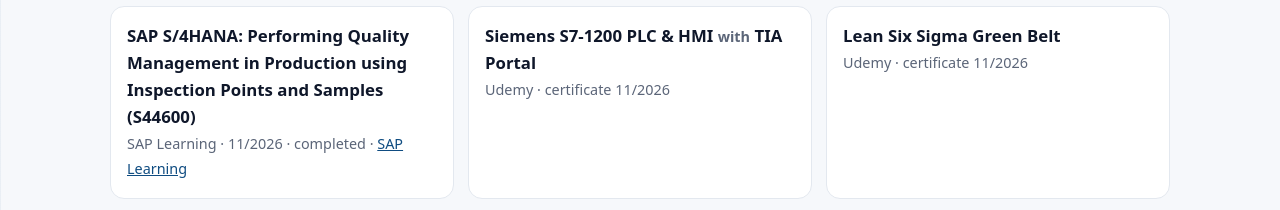
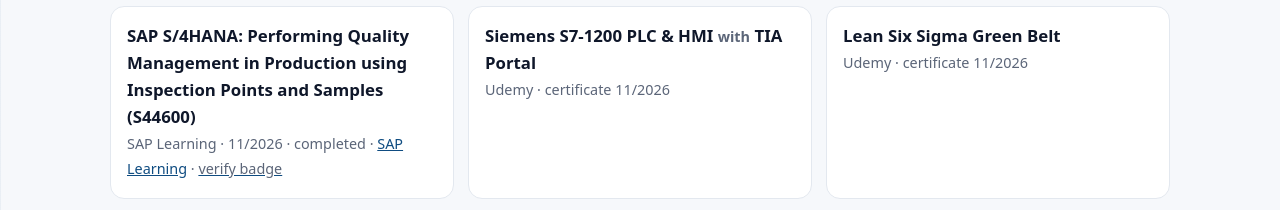
Before and after one commit to AssemRyan/assemryan.github.io, a plain HTML site: page index.html in a window 1280 px wide. Shown: the part 4361-4571 px from the top of the page. Drawn offline with Linux system fonts and the light colour scheme.

Commit message:
Add SAP QM badge verification link

```diff
--- a/index.html
+++ b/index.html
@@ -255,7 +255,7 @@ gtag('js',new Date());gtag('config','G-WM2GZEQRBH',{anonymize_ip:true});
     <div class="fact"><b>MittelstandsMAKERTHON NRW – <span class="en">3rd place</span><span class="de">3. Platz</span></b><span><span class="en">Team, surgical robotics concept · In|Die RegionWestfalen · 02/2026 · </span><span class="de">Team, Konzept Chirurgierobotik · In|Die RegionWestfalen · 02/2026 · </span><a href="#projects" data-open="p-gripper"><span class="en">View project</span><span class="de">Projekt ansehen</span></a></span></div>
     <div class="fact"><b>SAP S/4HANA: Exploring Business Processes in Production Planning (S42010)</b><span>SAP Learning · 11/2026 · <span class="en">completed</span><span class="de">abgeschlossen</span> · <a href="https://learning.sap.com/courses/exploring-business-processes-in-sap-s-4hana-production-planning" target="_blank" rel="noopener"><span class="en">Course</span><span class="de">Kurs</span></a></span></div>
     <div class="fact"><b>SAP S/4HANA: Exploring Production Planning</b><span>Demand Management, MRP Live, pMRP, DDMRP, PP/DS · SAP Learning · 11/2026 · <span class="en">completed</span><span class="de">abgeschlossen</span> · <a href="https://learning.sap.com/courses/exploring-production-planning-in-sap-s-4hana" target="_blank" rel="noopener"><span class="en">Course</span><span class="de">Kurs</span></a></span></div>
-    <div class="fact"><b>SAP S/4HANA: Performing Quality Management in Production using Inspection Points and Samples (S44600)</b><span>SAP Learning · 11/2026 · <span class="en">completed</span><span class="de">abgeschlossen</span> · <a href="https://learning.sap.com/courses/performing-quality-management-in-production-using-inspection-points-and-samples" target="_blank" rel="noopener">SAP Learning</a></span></div>
+    <div class="fact"><b>SAP S/4HANA: Performing Quality Management in Production using Inspection Points and Samples (S44600)</b><span>SAP Learning · 11/2026 · <span class="en">completed</span><span class="de">abgeschlossen</span> · <a href="https://learning.sap.com/courses/performing-quality-management-in-production-using-inspection-points-and-samples" target="_blank" rel="noopener">SAP Learning</a> · <a href="https://badger.learning.sap.com/verify/xatuf-delot-vamol-vugeg-namov" target="_blank" rel="noopener"><span class="en">verify badge</span><span class="de">Badge prüfen</span></a></span></div>
     <div class="fact"><b>Siemens S7-1200 PLC &amp; HMI <span class="en">with</span><span class="de">mit</span> TIA Portal</b><span>Udemy · <span class="en">certificate 11/2026</span><span class="de">Zertifikat 11/2026</span></span></div>
     <div class="fact"><b>Lean Six Sigma Green Belt</b><span>Udemy · <span class="en">certificate 11/2026</span><span class="de">Zertifikat 11/2026</span></span></div>
     <div class="fact"><b>FMEA Specialist (Accredited)</b><span>Udemy · <span class="en">certificate 11/2026</span><span class="de">Zertifikat 11/2026</span></span></div>
```
